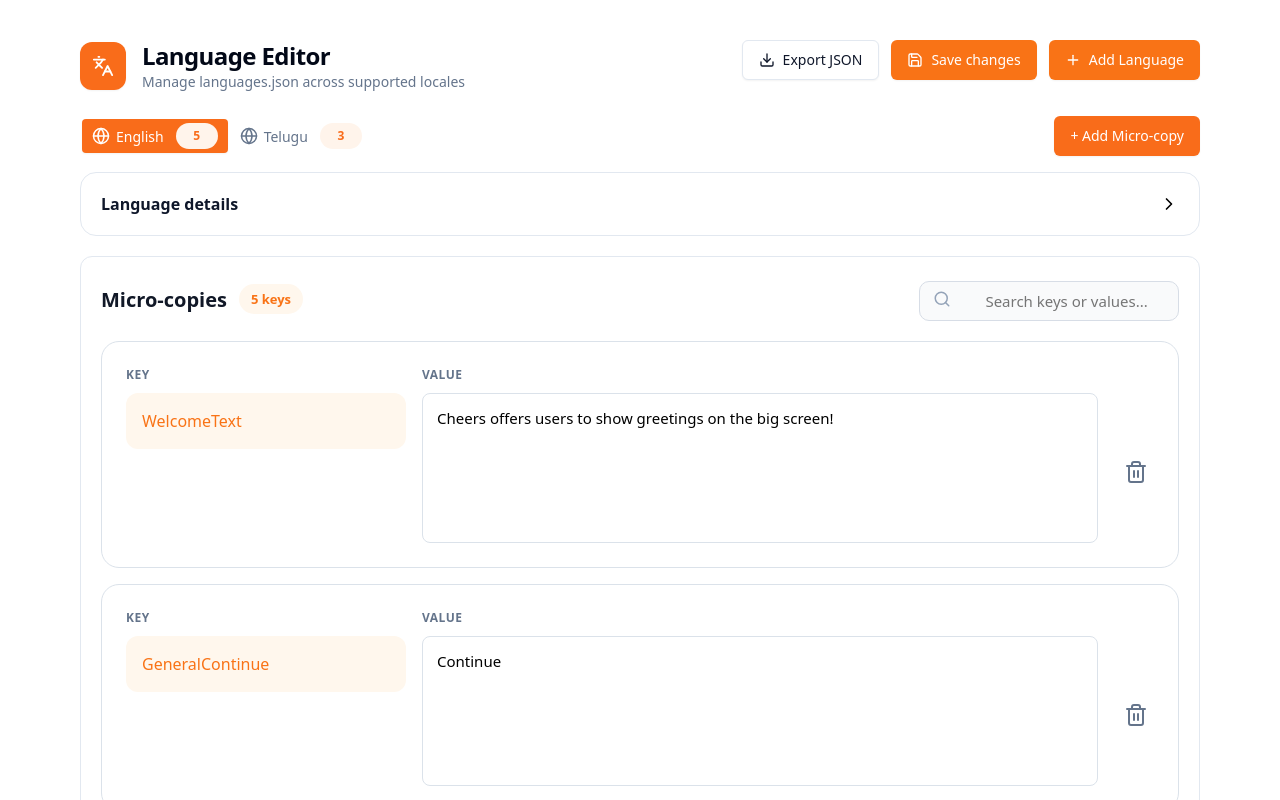
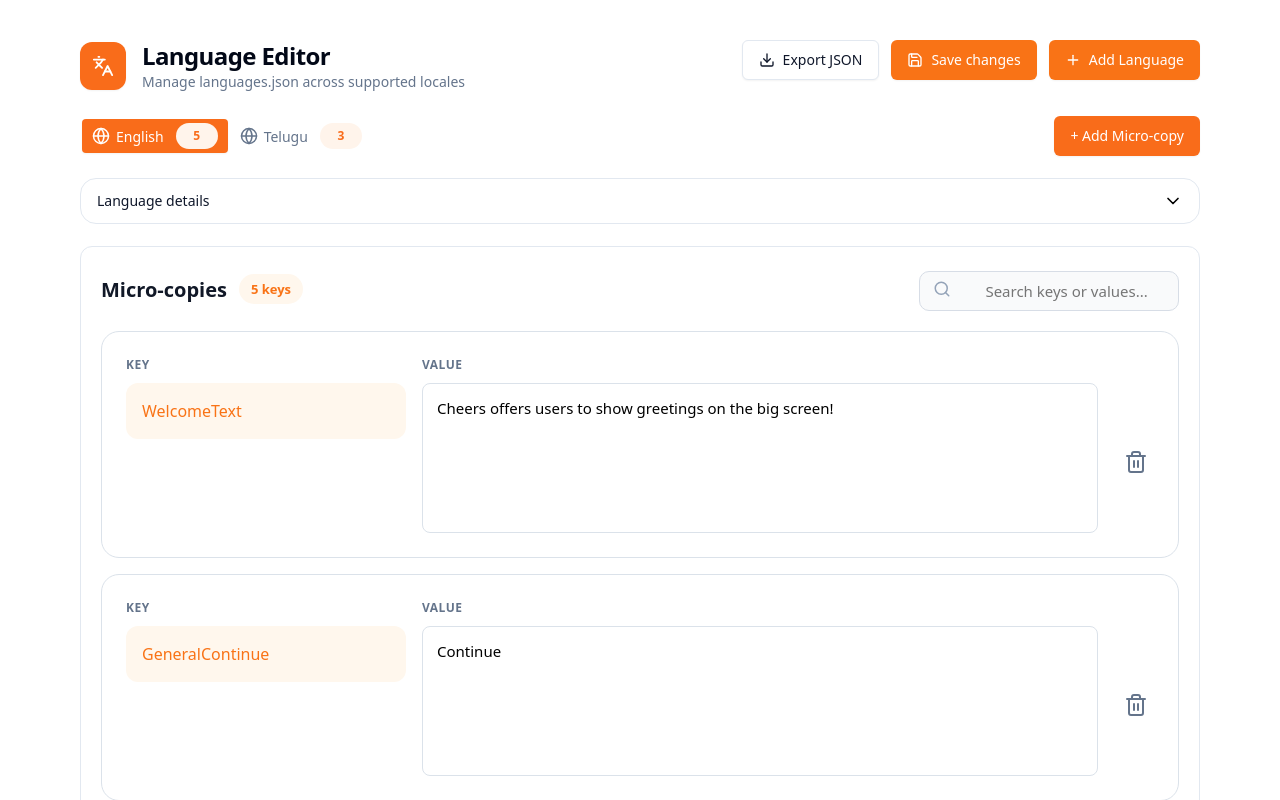
Before and after one commit to Karthiksherlock/sample_react1, a React (Vite) app: page /language in a window 1280 px wide. Shown: the top 800 px of the page. Built offline with nearby package versions, Linux system fonts and the light colour scheme.

Commit message:
tabs.css and languagedetails is fixed

```diff
--- a/src/pages/LanguagePage.css
+++ b/src/pages/LanguagePage.css
@@ -1,13 +1,8 @@
 .page,
 .page * {
   font-family:
-    ui-sans-serif,
-    system-ui,
-    sans-serif,
-    "Apple Color Emoji",
-    "Segoe UI Emoji",
-    "Segoe UI Symbol",
-    "Noto Color Emoji";
+    ui-sans-serif, system-ui, sans-serif, "Apple Color Emoji", "Segoe UI Emoji",
+    "Segoe UI Symbol", "Noto Color Emoji";
 }
 .page {
   max-width: 1120px;
@@ -54,74 +49,109 @@
 .main {
   display: flex;
   flex-direction: column;
-  gap: 20px;
+  gap: 16px;
 }
 
 .languagebox {
-  background: white;
+  background: rgb(255, 255, 255);
+  margin-top: 6px;
+  margin-bottom: 6px;
 
   border: 1px solid #e2e8f0;
 
   border-radius: 16px;
-
-  padding: 20px;
+  padding: 0;
+  overflow: hidden;
 }
 
 .languageheader {
   display: flex;
+  align-items: center;
   justify-content: space-between;
-  align-items: center;
+
+  height: 44px;
+
+  padding: 12px 16px;
 
   cursor: pointer;
+
+  box-sizing: border-box;
 }
 .languageheader h3 {
   margin: 0;
+  padding: 0px;
+  line-height: 24px;
 
-  font-size: 16px;
-  font-weight: 600;
-
+  font-size: 14px;
+  font-weight: 500;
+  line-height: 24px;
   color: #0f172a;
 }
 
 .chevronOpen {
-  transform: rotate(0deg);
-  transition: 0.2s;
+  transform: rotate(-180deg);
+  transition: transform 0.2s ease;
 }
 
 .chevronClosed {
-  transform: rotate(-90deg);
-  transition: 0.2s;
+  transform: rotate(0deg);
+  transition: transform 0.2s ease;
 }
 
 .languagedetails {
   display: grid;
   grid-template-columns: 1fr 1fr;
 
-  gap: 20px 32px;
+  row-gap: 16px;
+  column-gap: 24px;
 
-  margin-top: 24px;
+  padding: 0 24px 24px;
+}
+.fullWidth {
+  grid-column: span 2;
 }
 
+.detailitem {
+  display: grid;
+
+  row-gap: 8px;
+}
+.detailitem.fullWidth {
+  grid-column: 1 / -1;
+}
 .detailitem label {
   display: block;
+  color: #020817;
 
-  font-size: 12px;
-  font-weight: 600;
-
-  color: #64748b;
-
-  text-transform: uppercase;
-
-  margin-bottom: 6px;
+  font-size: 14px;
+  font-weight: 500;
+  line-height: 14px;
+  margin: 0;
+  text-transform: none;
 }
 
 .detailitem p {
   margin: 0;
 
-  font-size: 13px;
+  display: flex;
+  align-items: center;
+
+  height: 25px;
+
+  padding: 8px 12px;
+
+  border: 1px solid #e2e8f0;
+  border-radius: 6px;
+
+  background: #ffffff;
+
+  color: #020817;
+
+  font-size: 14px;
+  font-weight: 400;
   line-height: 20px;
 
-  color: #0f172a;
+  overflow: hidden;
 }
 
 .microcopybox {
--- a/src/pages/LanguagePage.tsx
+++ b/src/pages/LanguagePage.tsx
@@ -253,7 +253,14 @@ function LanguagePage() {
                 ["Font Family", "font_family"],
                 ["Font URL", "font_url"],
               ].map(([label, key]) => (
-                <div className="detailitem" key={key}>
+                <div
+                  className={`detailitem ${
+                    key === "name" || key === "font_url"
+                      ? "fullWidth"
+                      : ""
+                  }`}
+                  key={key}
+                >
                   <label>{label}</label>
                   <p>
                     {String(
```
